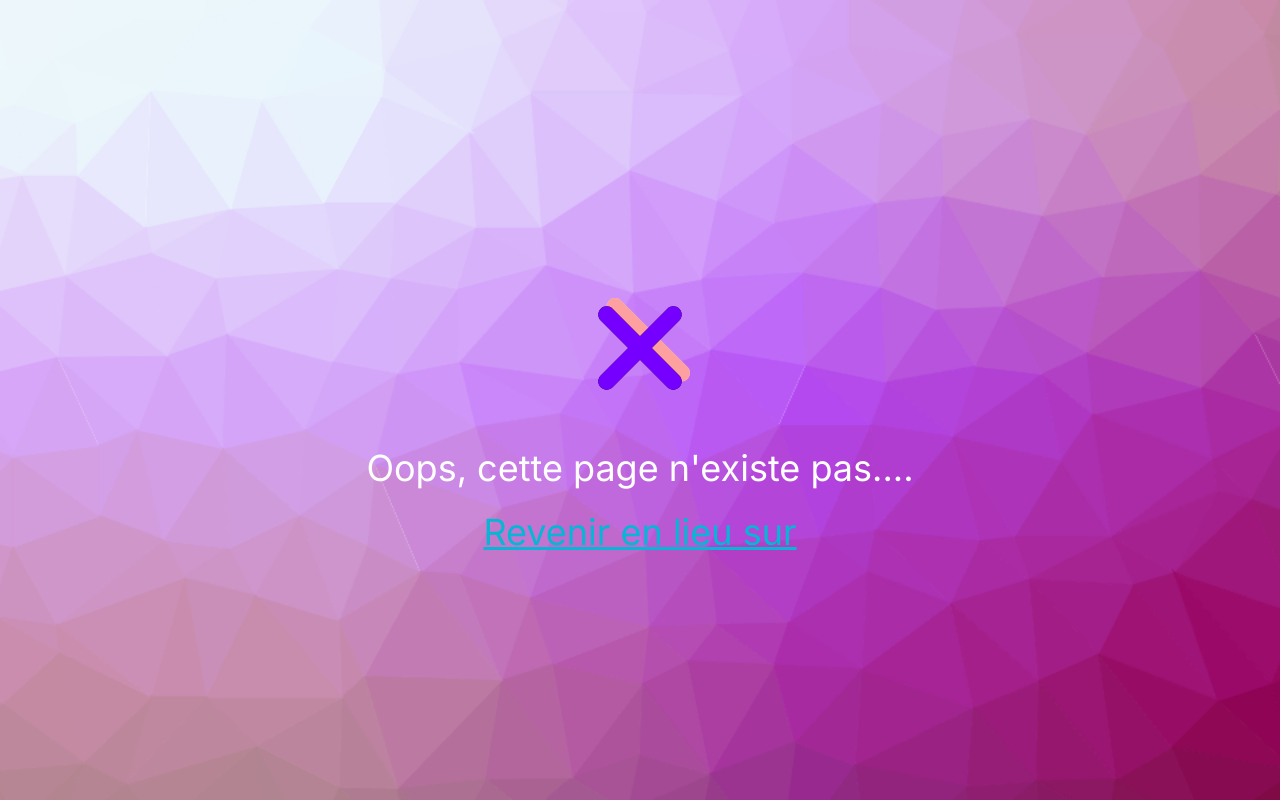
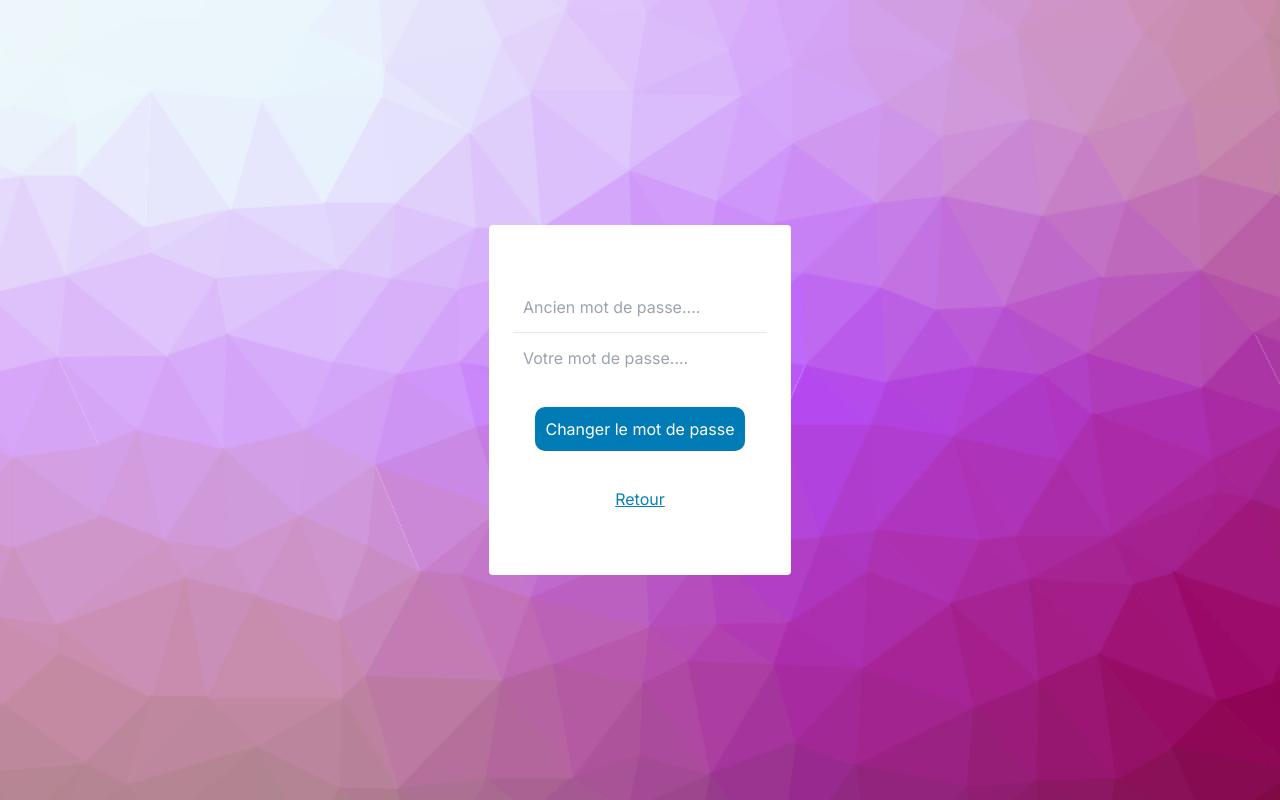
Before and after one commit to RayanEreteo/dreamjournal, a Next.js app: page /passupdate in a window 1280 px wide. Before the commit this address had no page. Built offline with nearby package versions, Linux system fonts and the light colour scheme.

Commit message:
création du menu de changement de mot de passe.

```diff
--- a/app/hooks/useAuth.jsx
+++ b/app/hooks/useAuth.jsx
@@ -17,7 +17,7 @@ function useAuth() {
         setuserData(JSON.parse(storedUserData));
       }
 
-      if (storedUserData == null || storedAuthToken == null) {
+      if (storedAuthToken == null) {
         push('/login?from=main')
       }
 
--- /dev/null
+++ b/app/passupdate/page.jsx
@@ -0,0 +1,15 @@
+import PassupdateUI from "@/components/UI/PassupdateUI";
+
+export const metadata = {
+  title: "Changer le mot de passe.",
+  description: "Changer le mot de passe.",
+  author: "Rayan Ereteo",
+};
+
+function Passupdate() {
+  return (
+    <PassupdateUI />
+  )
+}
+
+export default Passupdate
--- a/components/Profilemenu.jsx
+++ b/components/Profilemenu.jsx
@@ -31,7 +31,7 @@ function Profilemenu({ userdata }) {
           </li>
           <br />
           <li>
-            <button className="bg-red-500 text-white font-extrabold p-3">
+            <button className="bg-red-500 text-white font-extrabold p-3" onClick={() => push("/passupdate")}>
               Mettre à jour son mot de passe
             </button>
           </li>
--- /dev/null
+++ b/components/UI/PassupdateUI.jsx
@@ -0,0 +1,88 @@
+"use client"
+
+import {useState} from "react";
+import Link from "next/link";
+
+
+function PassupdateUI() {
+    const [loading, setloading] = useState(false);
+    const [serverResponse, setserverResponse] = useState(null);
+
+
+  function handleSubmit(e) {
+    e.preventDefault();
+    setloading(true);
+
+    const formData = {
+      currentpass: e.target.currentpass.value,
+      newpass: e.target.newpass.value,
+    };
+
+    fetch("http://localhost:5000/passupdate", {
+      method: "POST",
+      headers: {
+        "Content-Type": "application/json",
+      },
+      body: JSON.stringify(formData),
+    })
+      .then((res) => res.json())
+      .then((data) => {
+        setserverResponse(data);
+        setloading(false);
+        if (data.success === true) {
+          push("/login?from=update");
+        }
+      })
+      .catch((error) => {
+        console.error("Error:", error);
+      });
+  }
+
+  return (
+    <div className="update-wrapper w-[100vw] h-[100vh] flex items-center justify-center flex-col">
+      <div className="form-container bg-white rounded h-[350px] p-6 flex items-center justify-center text-center">
+          <form onSubmit={handleSubmit}>
+            <div className="input-fields flex flex-col">
+              <input
+                className="input-field"
+                name="currentpass"
+                type="password"
+                placeholder="Ancien mot de passe...."
+                required
+              />
+              <hr />
+              <input
+                className="input-field"
+                name="newpass"
+                type="password"
+                placeholder="Votre mot de passe...."
+                required
+              />
+              <br />
+            </div>
+            <button type="submit" className="submit-button mb-6" disabled={loading}>
+              Changer le mot de passe
+            </button>
+            <p>
+              {" "}
+              <Link href={"/main"} className="inline-link relative top-3">
+                Retour
+              </Link>
+            </p>
+            <p
+              className={`${
+                serverResponse &&
+                (serverResponse.success === true
+                  ? "server-response-success"
+                  : "server-response-failure")
+              } mt-5`}
+            >
+              {serverResponse && serverResponse.message}
+            </p>
+          </form>
+      </div>
+    </div>
+  );
+}
+
+export default PassupdateUI;
```
